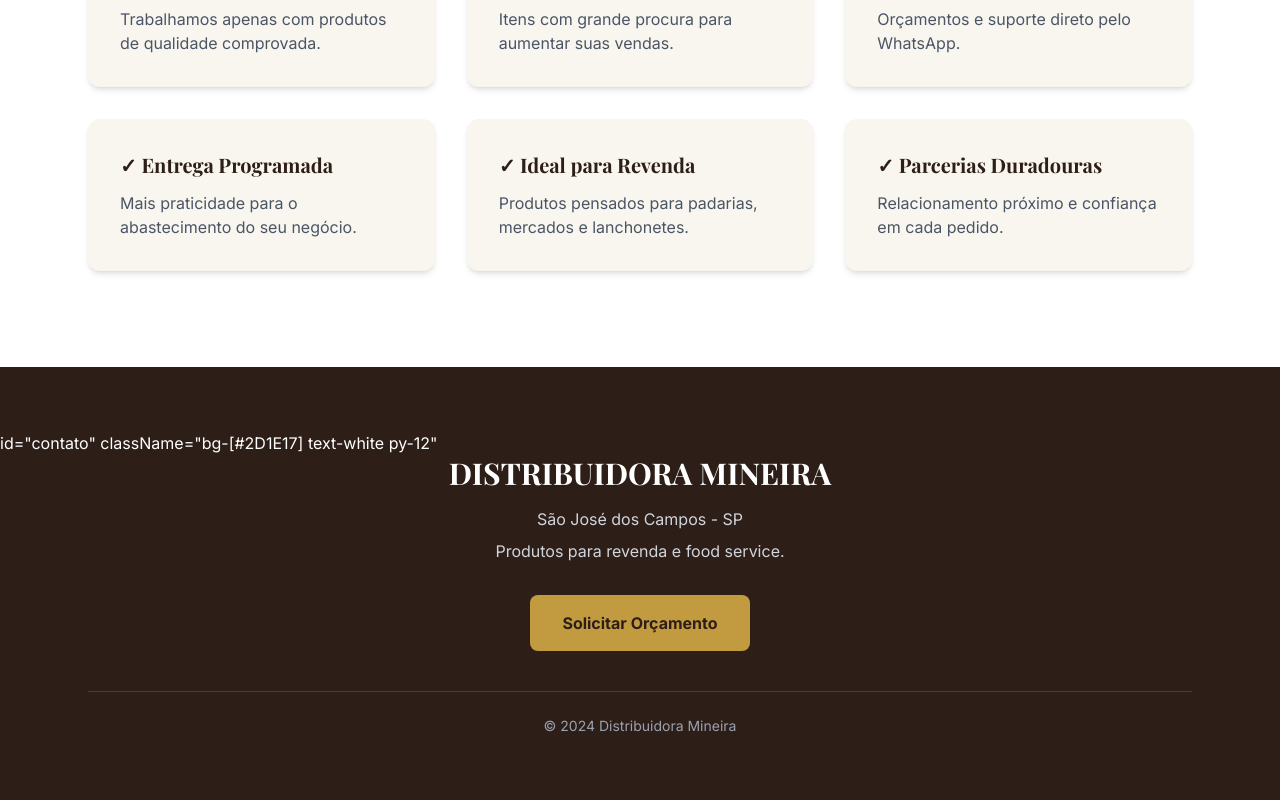
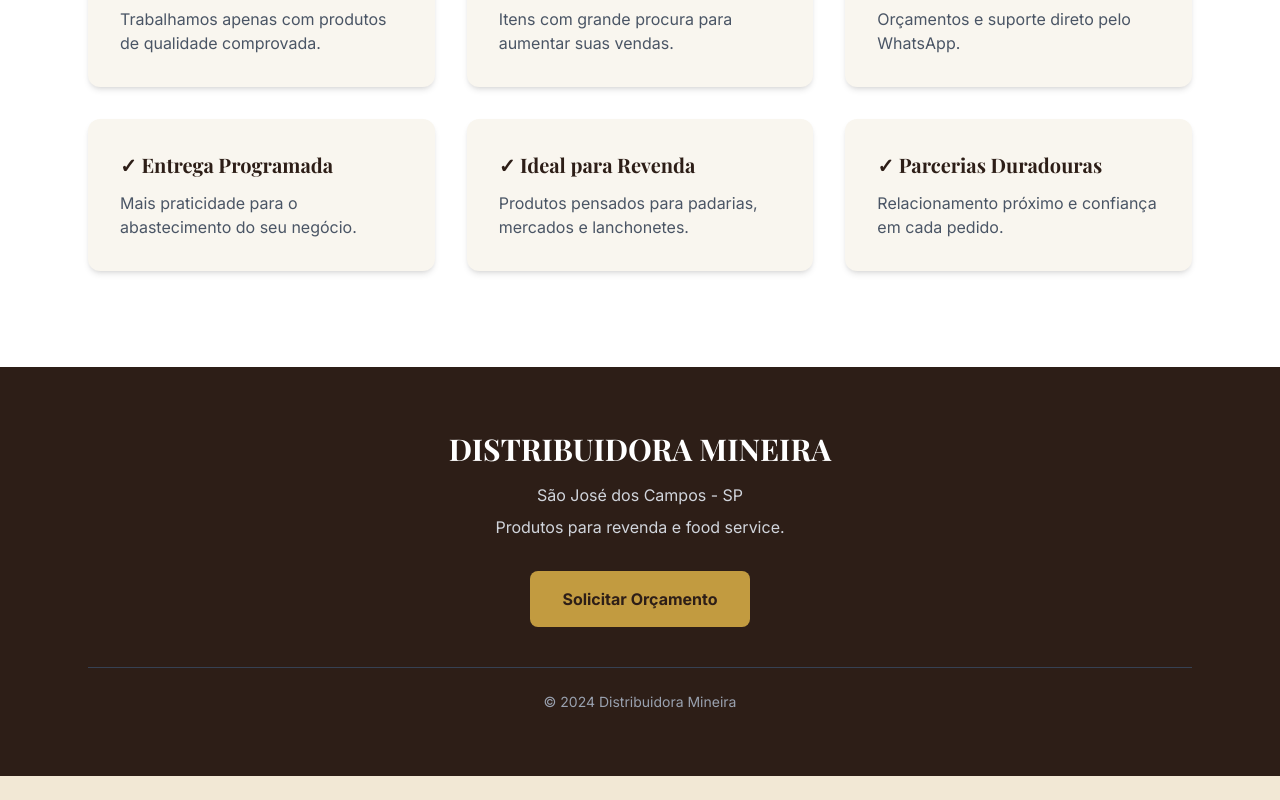
Before and after one commit to gostindeminas1-svg/site-distribuidora, a Next.js app: page / in a window 1280 px wide. Shown: the part 4216-5016 px from the top of the page. After the commit the page ends 4992 px from the top, so only its background shows below. Built offline with nearby package versions, Linux system fonts and the light colour scheme; a web font is replaced by a local one.

Commit message:
Descrição da alteração

```diff
--- a/app/components/Footer.tsx
+++ b/app/components/Footer.tsx
@@ -1,8 +1,9 @@
 export default function Footer() {
   return (
-    <footer className="bg-[#2D1E17] text-white py-16">
+    <footer
       id="contato"
-       className="bg-[#2D1E17] text-white py-12"
+      className="bg-[#2D1E17] text-white py-16"
+    >
 
       <div className="max-w-6xl mx-auto px-6 text-center">
 
```
